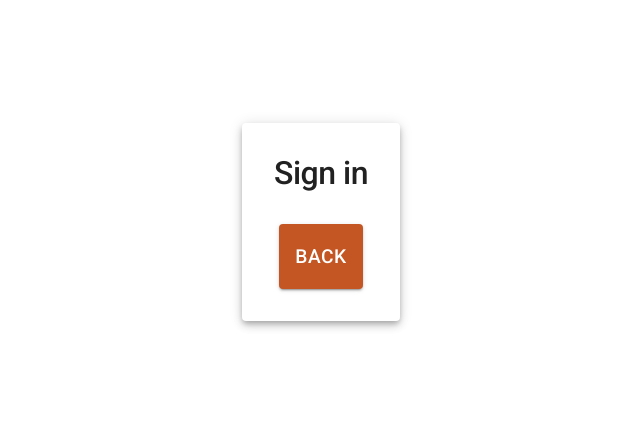
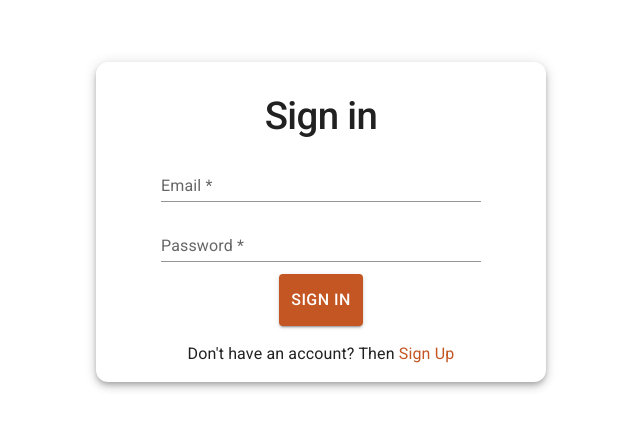
Before and after one commit to MuGen9/hr-dashboard, a React (Create React App) app in the folder frontend/: page /signin in a window 1280 px wide. Shown: the part 178-606 px from the top of the page, without its empty margins (319-959 px from the left). Built offline with nearby package versions, Linux system fonts and the light colour scheme.

Commit message:
login and dashboard views

```diff
--- a/frontend/src/App.tsx
+++ b/frontend/src/App.tsx
@@ -3,6 +3,7 @@ import { BrowserRouter, Routes, Route } from 'react-router-dom';
 import MainView from 'views/main/Main';
 import SignIn from 'views/signIn/SignIn';
 import SignUp from 'views/singUp/SignUp';
+import Dashboard from 'views/dashboard/Dashboard';
 import { appRoutes } from 'routes/routes';
 
 const App = () => {
@@ -13,6 +14,7 @@ const App = () => {
           <Route index element={<MainView />} />
           <Route path={appRoutes.signIn} element={<SignIn />} />
           <Route path={appRoutes.signUp} element={<SignUp />} />
+          <Route path={appRoutes.dashboard} element={<Dashboard />} />
         </Route>
       </Routes>
     </BrowserRouter>
--- a/frontend/src/api/api.ts
+++ b/frontend/src/api/api.ts
@@ -1,6 +1,7 @@
 import axios from 'axios';
 
 import { SignUpRequestPayload } from 'views/singUp/register.schema';
+import { LogInForm } from 'views/signIn/login.schema';
 
 export const api = axios.create({
   baseURL: process.env.REACT_APP_API_URL
@@ -9,3 +10,7 @@ export const api = axios.create({
 export const registerRequest = async (data: SignUpRequestPayload) => {
   await api.post('/auth/register', data);
 };
+
+export const logInRequest = async (data: LogInForm) => {
+  await api.post('/auth/login', data);
+};
--- a/frontend/src/routes/routes.ts
+++ b/frontend/src/routes/routes.ts
@@ -1,5 +1,6 @@
 export const appRoutes = {
   main: '/',
   signIn: '/signin',
-  signUp: '/signup'
+  signUp: '/signup',
+  dashboard: '/dashboard'
 };
--- /dev/null
+++ b/frontend/src/views/dashboard/Dashboard.tsx
@@ -0,0 +1,16 @@
+import { Box, Link, Paper, Typography } from '@mui/material';
+
+import { appRoutes } from 'routes/routes';
+
+const Dashboard = () => {
+  return (
+    <Box>
+      <Paper>
+        <Typography>Hello Dashboard</Typography>
+        <Link href={appRoutes.signIn}>Back</Link>
+      </Paper>
+    </Box>
+  );
+};
+
+export default Dashboard;
--- a/frontend/src/views/signIn/SignIn.tsx
+++ b/frontend/src/views/signIn/SignIn.tsx
@@ -1,55 +1,106 @@
-import { Link, Button, Box, Paper, Stack, Typography } from '@mui/material';
+import {
+  Link,
+  Box,
+  Paper,
+  Stack,
+  Typography,
+  TextField,
+  Button,
+  Alert,
+  CircularProgress
+} from '@mui/material';
+import { useForm, SubmitHandler } from 'react-hook-form';
+import { useNavigate } from 'react-router-dom';
 import { Helmet, HelmetProvider } from 'react-helmet-async';
+import { zodResolver } from '@hookform/resolvers/zod';
+import { useMutation } from 'react-query';
+import { AxiosError } from 'axios';
 
 import { appRoutes } from 'routes/routes';
 
+import { logInRequest } from '../../api/api';
+import * as styles from '../singUp/SignUp.styles';
+
+import { loginSchema, LogInForm } from './login.schema';
+
 const SignIn = () => {
+  const navigate = useNavigate();
+
+  const {
+    register,
+    handleSubmit,
+    formState: { errors }
+  } = useForm<LogInForm>({
+    resolver: zodResolver(loginSchema),
+    mode: 'onBlur'
+  });
+
+  const {
+    mutate,
+    isLoading,
+    error: mutateError
+  } = useMutation<void, AxiosError<{ message: string }>, LogInForm>(
+    logInRequest,
+    {
+      onSuccess: res => {
+        console.log(res);
+        navigate(appRoutes.dashboard);
+      }
+    }
+  );
+
+  const onSubmit: SubmitHandler<LogInForm> = userData => {
+    mutate(userData);
+  };
+
   return (
     <HelmetProvider>
       <Helmet>
         <title>HR Dashboard - Sign In</title>
       </Helmet>
-      <Box
-        sx={{
-          display: 'flex',
-          justifyContent: 'center',
-          alignItems: 'center',
-          flexDirection: 'column',
-          minHeight: '100vh'
-        }}
-      >
-        <Paper
-          elevation={5}
-          sx={{ p: 2, display: { xs: 'contents', sm: 'block' } }}
-        >
-          <Typography
-            variant="h1"
-            align="center"
-            sx={{
-              fontSize: '2rem',
-              fontWeight: 'medium',
-              margin: '1rem',
-              wordBreak: 'break-all'
-            }}
-          >
+      <Box sx={styles.box}>
+        <Paper elevation={5} sx={styles.paper}>
+          <Typography variant="h1" sx={styles.typography}>
             Sign in
           </Typography>
-          <Stack
-            direction={{ xs: 'column', sm: 'row' }}
-            justifyContent="center"
-            alignItems="center"
-            spacing={1.5}
-          >
-            <Link href={appRoutes.main}>
+          <form onSubmit={handleSubmit(onSubmit)}>
+            <Stack spacing={1.5} sx={styles.stack}>
+              <TextField
+                label="Email *"
+                variant="standard"
+                sx={{ width: { xs: '230px', sm: '320px' } }}
+                {...register('email')}
+                error={Boolean(errors.email)}
+                helperText={errors.email?.message}
+              />
+              <TextField
+                label="Password *"
+                variant="standard"
+                type="password"
+                sx={{ width: { xs: '230px', sm: '320px' } }}
+                {...register('password')}
+                error={Boolean(errors.password)}
+                helperText={errors.password?.message}
+              />
+              {mutateError?.response?.data?.message && (
+                <Alert severity="error">
+                  {mutateError.response.data.message}
+                </Alert>
+              )}
               <Button
-                color="primary"
+                type="submit"
                 variant="contained"
-                sx={{ fontSize: '1.2rem', m: 2, p: 2 }}
+                sx={{ fontSize: '1rem', p: 1.5 }}
               >
-                Back
+                Sign In
               </Button>
-            </Link>
-          </Stack>
+              {isLoading && <CircularProgress />}
+            </Stack>
+          </form>
+          <Typography sx={{ mt: 2, textAlign: 'center' }}>
+            Don&apos;t have an account? Then{' '}
+            <Link href={appRoutes.signUp}>Sign Up</Link>
+          </Typography>
         </Paper>
       </Box>
     </HelmetProvider>
--- /dev/null
+++ b/frontend/src/views/signIn/login.schema.ts
@@ -0,0 +1,11 @@
+import { z } from 'zod';
+
+export const loginSchema = z.object({
+  email: z.string().email('Please use a valid e-mail address'),
+  password: z
+    .string()
+    .min(5, { message: 'At least 5 characters' })
+    .max(15, { message: 'Please use less than 15 characters' })
+});
+
+export type LogInForm = z.infer<typeof loginSchema>;
```
